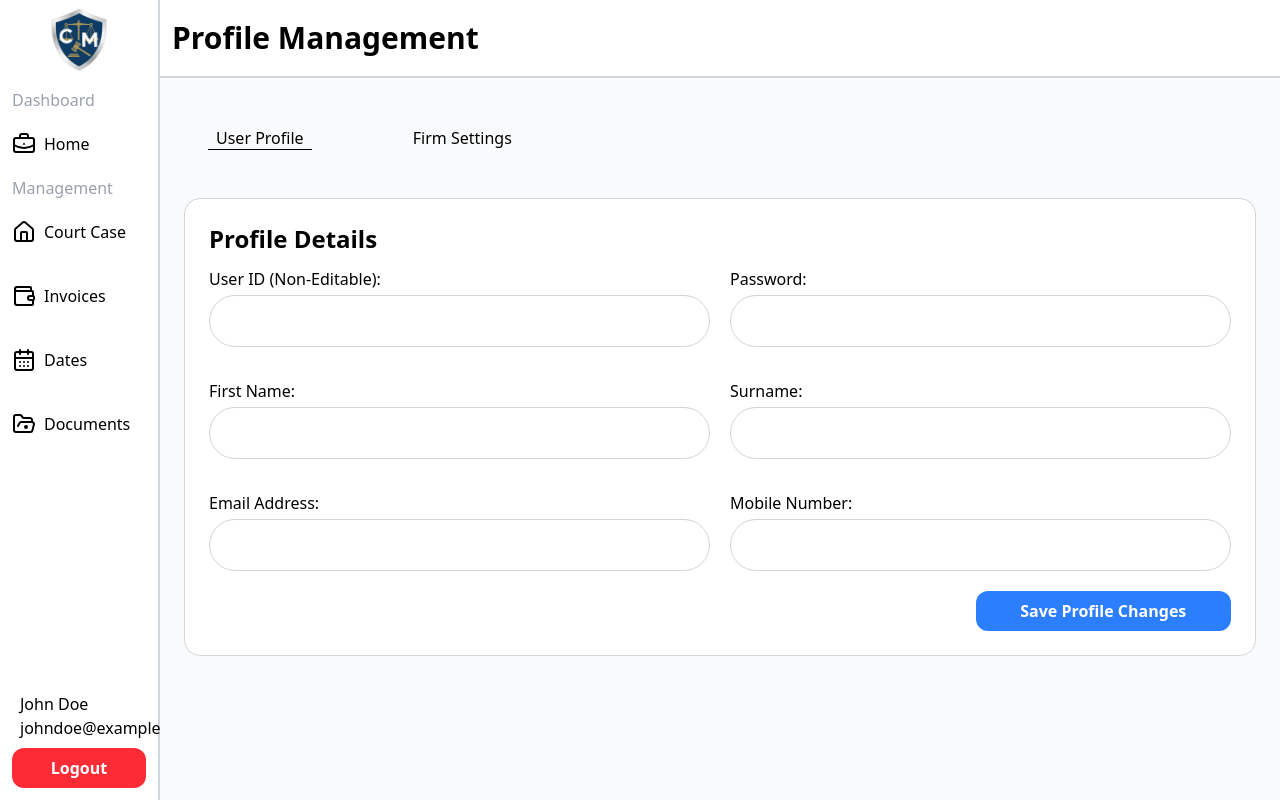
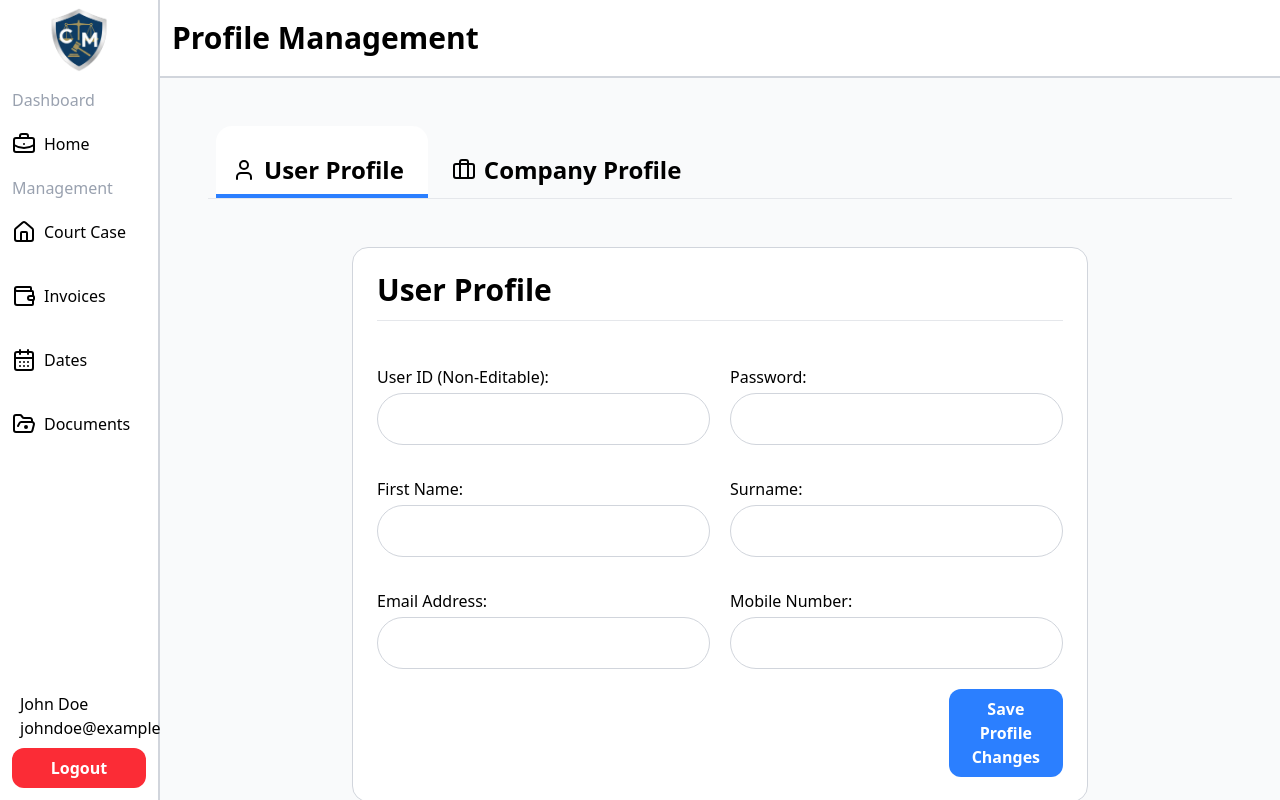
Before and after one commit to Sanctum-Inc/cms-react, a React (Vite) app: page /profile in a window 1280 px wide. Built offline with nearby package versions, Linux system fonts and the light colour scheme.

Commit message:
💄 add: implement user and company profile components

```diff
--- /dev/null
+++ b/src/Components/Profile/CompanyProfile.tsx
@@ -0,0 +1,138 @@
+import type { InputItem } from "../../Models/InputItem";
+import PillInput from "../Inputs/PillInput";
+
+const CompanyProfile = () => {
+  const inputs: InputItem[] = [
+    {
+      inputType: "input",
+      name: "firmname",
+      label: "Firm Name:",
+      type: "text",
+    },
+    {
+      inputType: "input",
+      name: "address",
+      label: "Address:",
+      type: "text",
+    },
+    {
+      inputType: "input",
+      name: "email",
+      label: "Email:",
+      type: "email",
+    },
+    {
+      inputType: "input",
+      name: "telephone",
+      label: "Telephone:",
+      type: "text",
+    },
+    {
+      inputType: "input",
+      name: "mobile",
+      label: "Mobile:",
+      type: "text",
+    },
+    {
+      inputType: "input",
+      name: "fax",
+      label: "Fax:",
+      type: "text",
+    },
+    {
+      inputType: "input",
+      name: "attorneyAdmissionDate",
+      label: "Attorney Admission Date:",
+      type: "date",
+    },
+    {
+      inputType: "input",
+      name: "advocateAdmissionDate",
+      label: "Advocate Admission Date:",
+      type: "date",
+    },
+    {
+      inputType: "input",
+      name: "accountName",
+      label: "Account Name:",
+      type: "text",
+    },
+    {
+      inputType: "input",
+      name: "bankName",
+      label: "Bank Name:",
+      type: "text",
+    },
+    {
+      inputType: "input",
+      name: "branchCode",
+      label: "Branch Code:",
+      type: "text",
+    },
+    {
+      inputType: "input",
+      name: "accountNumber",
+      label: "Account Number:",
+      type: "text",
+    },
+  ];
+
+  return (
+    <>
+      <div className="col-span-5">
+        <div className="text-xl font-semibold text-(--color-primary) mt-4 mb-2">
+          General Information
+        </div>
+        <PillInput {...inputs[0]} />
+        <PillInput {...inputs[1]} />
+        <div className="text-xl font-semibold text-(--color-primary) mt-4 pt-5 mb-2 border-t border-gray-200">
+          Contact Information
+        </div>
+        <div className="grid grid-cols-10 gap-5">
+          <div className="col-span-5">
+            <PillInput {...inputs[2]} />
+          </div>
+          <div className="col-span-5">
+            <PillInput {...inputs[3]} />
+          </div>
+          <div className="col-span-5">
+            <PillInput {...inputs[4]} />
+          </div>
+          <div className="col-span-5">
+            <PillInput {...inputs[5]} />
+          </div>
+        </div>
+        <div className="text-xl font-semibold text-(--color-primary) mt-4 pt-5 mb-2 border-t border-gray-200">
+          Professional Dates
+        </div>
+        <div className="grid grid-cols-10 gap-5">
+          <div className="col-span-5">
+            <PillInput {...inputs[6]} />
+          </div>
+          <div className="col-span-5">
+            <PillInput {...inputs[7]} />
+          </div>
+        </div>
+        <div className="text-xl font-semibold text-(--color-primary) mt-4 pt-5 mb-2 border-t border-gray-200">
+          Banking Details
+        </div>
+        <div className="grid grid-cols-10 gap-5">
+          <div className="col-span-5">
+            <PillInput {...inputs[8]} />
+          </div>
+          <div className="col-span-5">
+            <PillInput {...inputs[9]} />
+          </div>
+          <div className="col-span-5">
+            <PillInput {...inputs[10]} />
+          </div>
+          <div className="col-span-5">
+            <PillInput {...inputs[11]} />
+          </div>
+        </div>
+      </div>
+    </>
+  );
+};
+
+export default CompanyProfile;
--- /dev/null
+++ b/src/Components/Profile/UserProfile.tsx
@@ -0,0 +1,55 @@
+import type { InputItem } from "../../Models/InputItem";
+import PillInput from "../Inputs/PillInput";
+
+const UserProfile = () => {
+  const inputs: InputItem[] = [
+    {
+      inputType: "input",
+      name: "userId",
+      label: "User ID (Non-Editable):",
+      type: "text",
+    },
+    {
+      inputType: "input",
+      name: "password",
+      label: "Password:",
+      type: "Password",
+    },
+    {
+      inputType: "input",
+      name: "firstname",
+      label: "First Name:",
+      type: "text",
+    },
+    {
+      inputType: "input",
+      name: "surname",
+      label: "Surname:",
+      type: "text",
+    },
+    {
+      inputType: "input",
+      name: "emailAddress",
+      label: "Email Address:",
+      type: "email",
+    },
+    {
+      inputType: "input",
+      name: "mobileNumber",
+      label: "Mobile Number:",
+      type: "text",
+    },
+  ];
+
+  return (
+    <div className="grid grid-cols-10 gap-5">
+      {inputs.map((item, index) => (
+        <div className="col-span-5" key={index}>
+          <PillInput {...item} />
+        </div>
+      ))}
+    </div>
+  );
+};
+
+export default UserProfile;
--- a/src/Pages/ProfilePage.tsx
+++ b/src/Pages/ProfilePage.tsx
@@ -1,79 +1,76 @@
+import { Briefcase, User } from "lucide-react";
 import PrimaryButton from "../Components/Buttons/PrimaryButton";
 import Card from "../Components/Cards/Card";
 import Header from "../Components/Header/Header";
-import PillInput from "../Components/Inputs/PillInput";
-import type { InputItem } from "../Models/InputItem";
+import { useState } from "react";
+import UserProfile from "../Components/Profile/UserProfile";
+import CompanyProfile from "../Components/Profile/CompanyProfile";
 
 const ProfilePage = () => {
-  const inputs: InputItem[] = [
+  const [selectedMenu, setSelectedMenu] = useState("User Profile");
+
+  const profileMenus = [
     {
-      inputType: "input",
-      name: "userId",
-      label: "User ID (Non-Editable):",
-      type: "text",
+      label: "User Profile",
+      icon: User,
     },
     {
-      inputType: "input",
-      name: "password",
-      label: "Password:",
-      type: "Password",
-    },
-    {
-      inputType: "input",
-      name: "firstname",
-      label: "First Name:",
-      type: "text",
-    },
-    {
-      inputType: "input",
-      name: "surname",
-      label: "Surname:",
-      type: "text",
-    },
-    {
-      inputType: "input",
-      name: "emailAddress",
-      label: "Email Address:",
-      type: "email",
-    },
-    {
-      inputType: "input",
-      name: "mobileNumber",
-      label: "Mobile Number:",
-      type: "text",
+      label: "Company Profile",
+      icon: Briefcase,
     },
   ];
+
+  const renderProfileMenu = () => {
+    return profileMenus.map((menu, index) => {
+      return (
+        <div
+          className={`pt-7 rounded-t-2xl ml-2 cursor-pointer ${
+            selectedMenu === menu.label ? "bg-white" : ""
+          }`}
+          key={index}
+          onClick={() => setSelectedMenu(menu.label)}
+        >
+          <div
+            className={`flex items-center  pb-2 pb-2 px-4 ${
+              selectedMenu === menu.label ? "border-b-4 border-blue-500" : ""
+            }`}
+          >
+            <span>
+              <menu.icon />
+            </span>
+            <span className="px-2">{menu.label}</span>
+          </div>
+        </div>
+      );
+    });
+  };
+
+  const renderProfileInputs = () => {
+    if (selectedMenu === "User Profile") {
+      return <UserProfile/>;
+    }
+    else if (selectedMenu === "Company Profile") {
+      return <CompanyProfile/>;
+    }
+  };
 
   return (
     <>
       <Header showButton={false} title="Profile Management" />
-      <div className="m-6 p-6">
-        <div className="grid grid-cols-10">
-          <div className="col-span-2">
-            <span className="border-b px-2">User Profile</span>
-          </div>
-          <div className="col-span-2">
-            <span>Firm Settings</span>
-          </div>
+      <div className="m-6 p-6 text-2xl font-semibold">
+        <div className="flex border-b border-gray-200">
+          {renderProfileMenu()}
         </div>
       </div>
-      <Card className="m-6 p-6">
-        <div className="text-2xl font-semibold">Profile Details</div>
-        <div className="grid grid-cols-10 gap-5">
-          {inputs.map((item, index) => (
-            <>
-              <div className="col-span-5" key={index}>
-                <PillInput {...item} />
-              </div>
-            </>
-          ))}
+      <Card className="mx-48 p-6">
+        <div className="text-3xl font-semibold border-b border-gray-200 mb-8 pb-3">
+          {selectedMenu}
         </div>
+        <div className="">{renderProfileInputs()}</div>
         <div className="mt-5 flex justify-end">
-            <div className="w-1/4">
-            <PrimaryButton >
-                Save Profile Changes
-            </PrimaryButton>
-            </div>
+          <div className="w-1/6">
+            <PrimaryButton>Save Profile Changes</PrimaryButton>
+          </div>
         </div>
       </Card>
     </>
```
